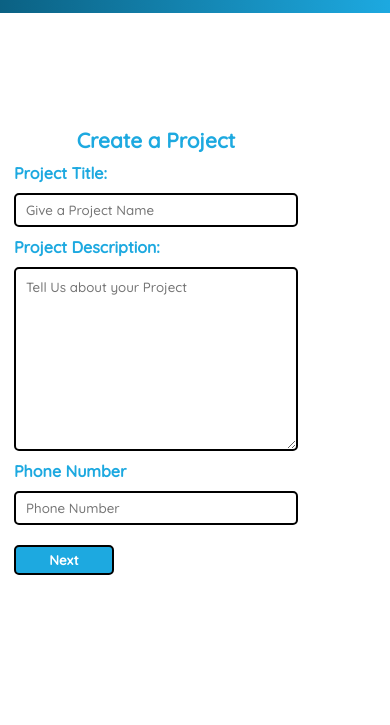
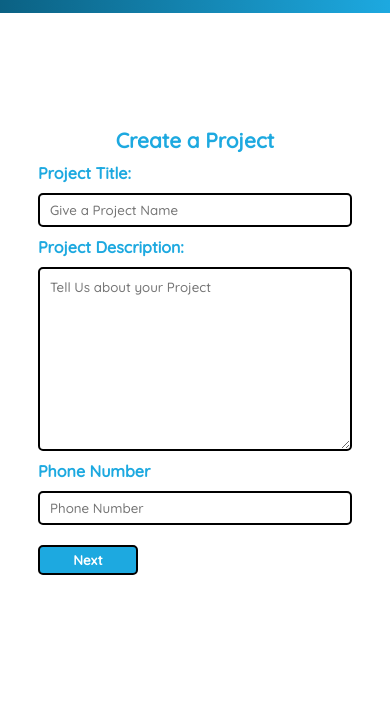
Before and after one commit to chaitanyashimpi/insta-projects, a plain HTML site: page createProject.html in a window 390 px wide. Shown: the part 49-774 px from the top of the page. Drawn offline with nearby package versions, Linux system fonts and the light colour scheme.

Commit message:
Made Center

```diff
--- a/css/createProject-css.css
+++ b/css/createProject-css.css
@@ -61,10 +61,11 @@
         font-size: 1.3rem;
     }
     .createProject{
-        margin-left: 0;
+        margin-left: auto;
+        margin-right: auto;
     }
     .createProjectContent input,
     .createProjectContent textarea{
-        width: 260px;
+        width: 290px;
     }
 }
```
